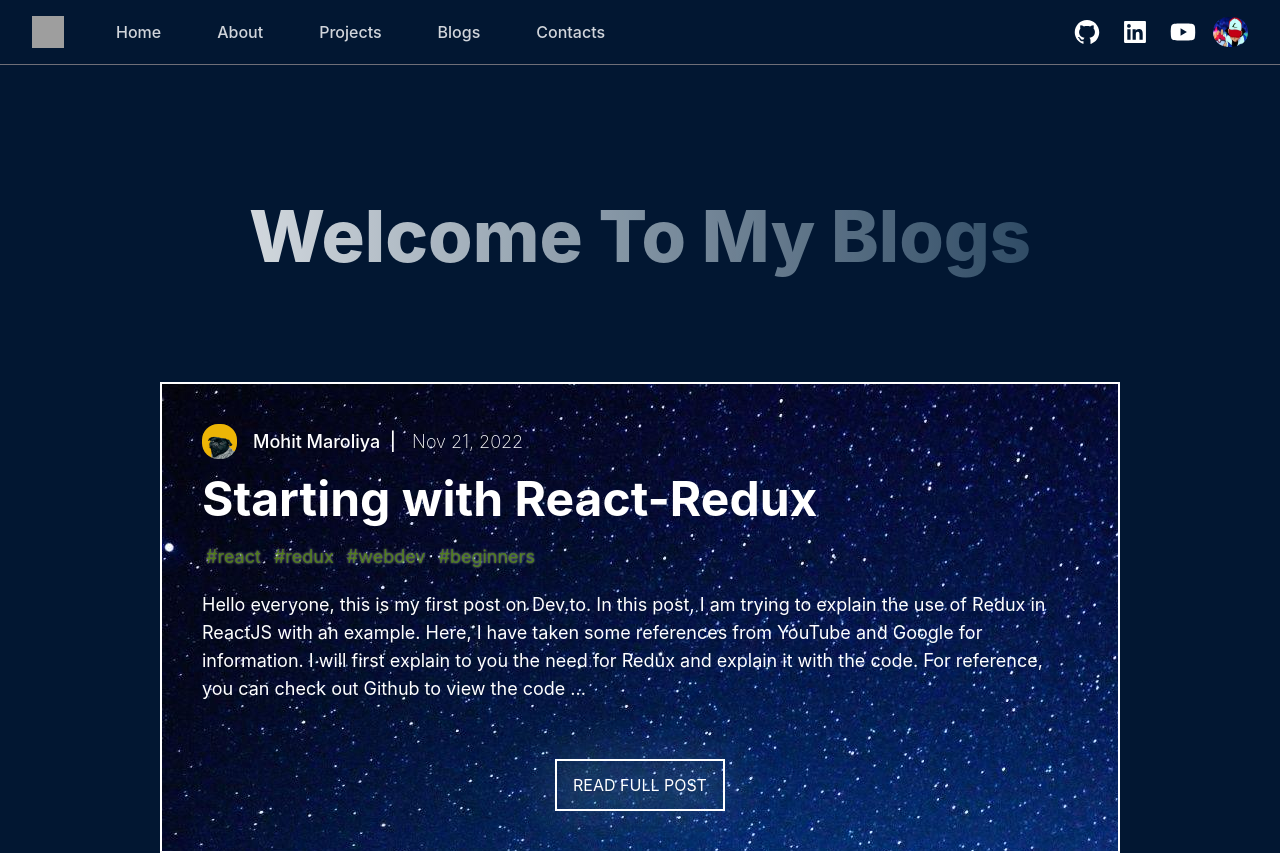
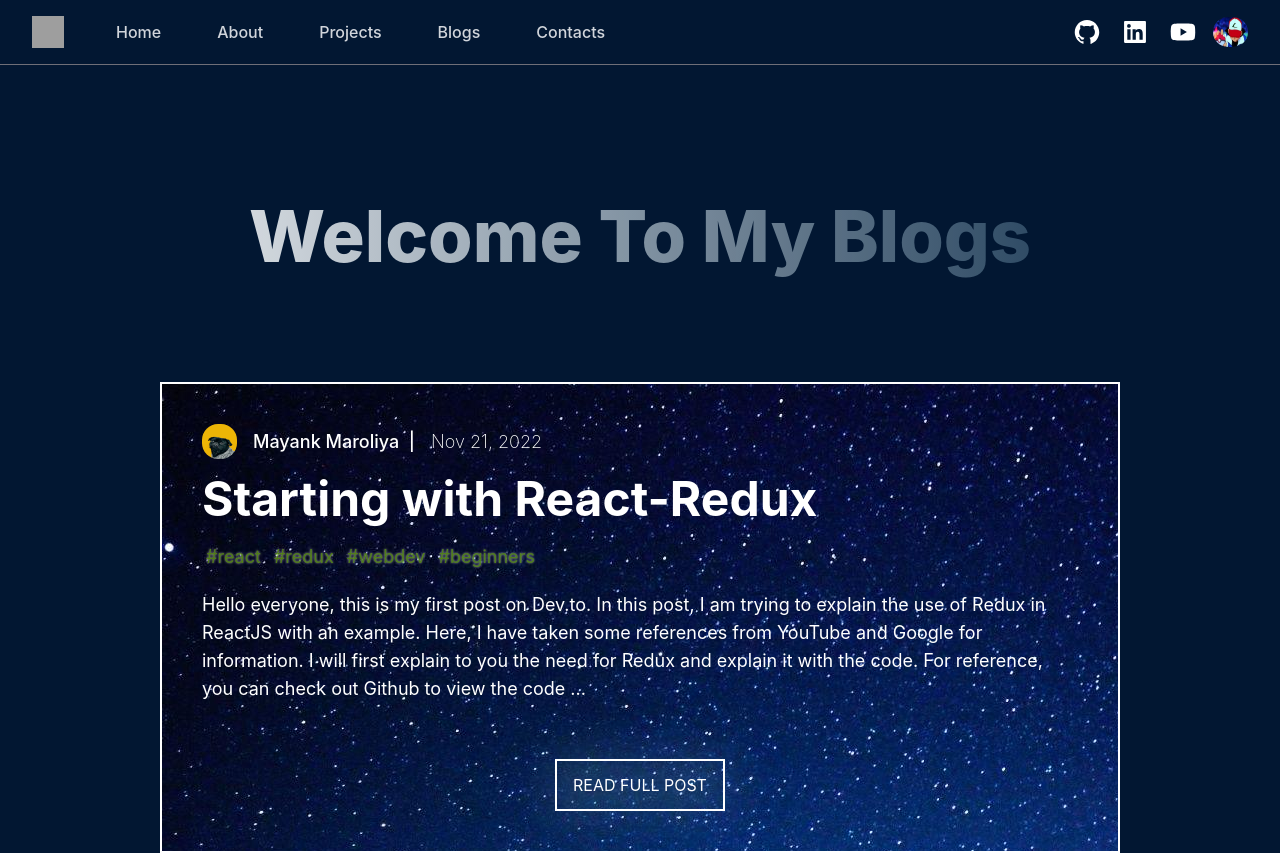
Before and after one commit to mohitm15/mayank-portfolio-website, a Next.js app: page /blogs in a window 1280 px wide. Shown: the top 853 px of the page. Built offline with nearby package versions, Linux system fonts and the light colour scheme; grey boxes are pictures that could not be loaded.

Commit message:
Initial Commmit

```diff
--- a/pages/Hero.js
+++ b/pages/Hero.js
@@ -8,7 +8,7 @@ import { useMediaQuery } from "@material-ui/core";
 
 const Hero = () => {
   useEffect(() => {
-    document.title = "Mohit | Home";
+    document.title = "Mayank | Home";
   }, []);
 
   const isMobileorTablet = useMediaQuery("(max-width:1024px)");
@@ -85,7 +85,7 @@ const Hero = () => {
               </div>
               <div className="w-full text-justify sm:text-clip md:w-4/5 xl:w-3/5 p-3 hover:drop-shadow-2xl bg-opacity-50">
                 <p className="text-sm sm:text-xl text-gray-100/80 font-light sm:tracking-wider z-10 opacity-100">
-                  Hello everyone, I am Mohit Maroliya. I am a Indian-based
+                  Hello everyone, I am Mayank Maroliya. I am a Indian-based
                   Software Developer who has a slight inclination building
                   websites with good UI. Most of the time you can find me
                   writting code, playing chess and doing cycling.
@@ -104,7 +104,7 @@ const Hero = () => {
                 <button className="text-white text-lg sm:text-xl font-bold py-3 px-6 bg-gradient-to-r from-teal-500/75 to-purple-500/50 rounded-2xl hover:border-[1px] border-white hover:drop-shadow-3xl">
                   <a
                     href="https://drive.google.com/u/0/uc?id=18w36fVGMM2F2Vif8tEfhjG9nHLenjVsC&export=download"
-                    download="Resume_Mohit_Maroliya.pdf"
+                    download="Resume_Mayank_Maroliya.pdf"
                     target="_blank"
                   >
                     Download Resume{" "}
@@ -195,7 +195,7 @@ const Hero = () => {
             </section>
           </div>
         </div>
-        <motion.div
+        {/* <motion.div
           layout="position"
           animate={planet1motion}
           transition={{ repeat: Infinity, repeatType: "loop", duration: 15 }}
@@ -209,7 +209,7 @@ const Hero = () => {
           className="h-16 w-16 lg:h-26 lg:w-26 xl:block overflow-hidden"
         >
           <Image className="opacity-70 -z-100" src={imgurl2} layout="fill" />
-        </motion.div>
+        </motion.div> */}
       </main>
       {/* <motion.div
         variants={mountainVariant}
--- a/pages/about.js
+++ b/pages/about.js
@@ -35,7 +35,7 @@ import { motion } from "framer-motion";
 const About = () => {
 
   useEffect(() => {
-    document.title = "Mohit | About"
+    document.title = "Mayank | About"
   }, [])
 
 
@@ -55,13 +55,13 @@ const About = () => {
             </div>
             <div className="max-w-7xl mx-auto md:py-5 lg:py-20 px-4 sm:px-2 lg:px-2">
               <h2 className="text-4xl md:text-6xl xl:text-8xl leading-snug md:leading-snug xl:leading-relaxed w-full text-transparent bg-clip-text font-extrabold bg-gradient-to-r from-white to-sky-500/10 p-2">
-                My Name is <br /> Mohit Maroliya
+                My Name is <br /> Mayank Maroliya
               </h2>
             </div>
           </div>
           <div className="px-5 container text-center mx-auto">
             <p className="text-sm sm:text-lg text-gray-100/80 font-light tracking-wider leading-normal pb-4 lg:pb-8 hover:text-white hover:drop-shadow-2xl">
-              My Name is <strong>Mohit Maroliya</strong>. I'm a Full Stack
+              My Name is <strong>Mayank Maroliya</strong>. I'm a Full Stack
               Developer. I completed my education from Indian Institute of
               Technology Jodhpur (2017-21) in CSE. Currently, I'm workings as a
               Software Development Engineer in a Software Company.
--- a/pages/blogs.js
+++ b/pages/blogs.js
@@ -7,7 +7,7 @@ import { motion } from "framer-motion";
 const data = [
   {
     sno: 1,
-    author: "Mohit Maroliya",
+    author: "Mayank Maroliya",
     history: "Nov 21, 2022",
     likes: 20,
     title: "Starting with React-Redux",
@@ -17,7 +17,7 @@ const data = [
   },
   {
     sno: 2,
-    author: "Mohit Maroliya",
+    author: "Mayank Maroliya",
     history: "Dec 07, 2021",
     likes: 41,
     title: "Creating Super Buttons for Like, Share and Subscribe",
@@ -30,7 +30,7 @@ const data = [
   },
   {
     sno: 3,
-    author: "Mohit Maroliya",
+    author: "Mayank Maroliya",
     history: "Dec 31, 2021",
     likes: 30,
     title: "Creating Super Radio Buttons",
@@ -41,7 +41,7 @@ const data = [
   },
   {
     sno: 4,
-    author: "Mohit Maroliya",
+    author: "Mayank Maroliya",
     history: "Jan 12, 2022",
     likes: 13,
     title: "my-notebook using MongoDB",
@@ -53,7 +53,7 @@ const data = [
 
 const Blogs = () => {
   useEffect(() => {
-    document.title = "Mohit | Blogs";
+    document.title = "Mayank | Blogs";
   }, []);
 
   return (
--- a/pages/contact.js
+++ b/pages/contact.js
@@ -12,7 +12,7 @@ import { motion } from "framer-motion";
 const Contact = () => {
 
   useEffect(() => {
-    document.title = "Mohit | Contacts"
+    document.title = "Mayank | Contacts"
   }, [])
 
   return (
--- a/pages/projects.js
+++ b/pages/projects.js
@@ -40,7 +40,7 @@ import { motion } from "framer-motion";
 const Projects = () => {
 
   useEffect(() => {
-    document.title = "Mohit | Projects"
+    document.title = "Mayank | Projects"
   }, [])
 
   return (
```
Also changed, not shown: 1 other file (tests, documents, lock files or other folders).
